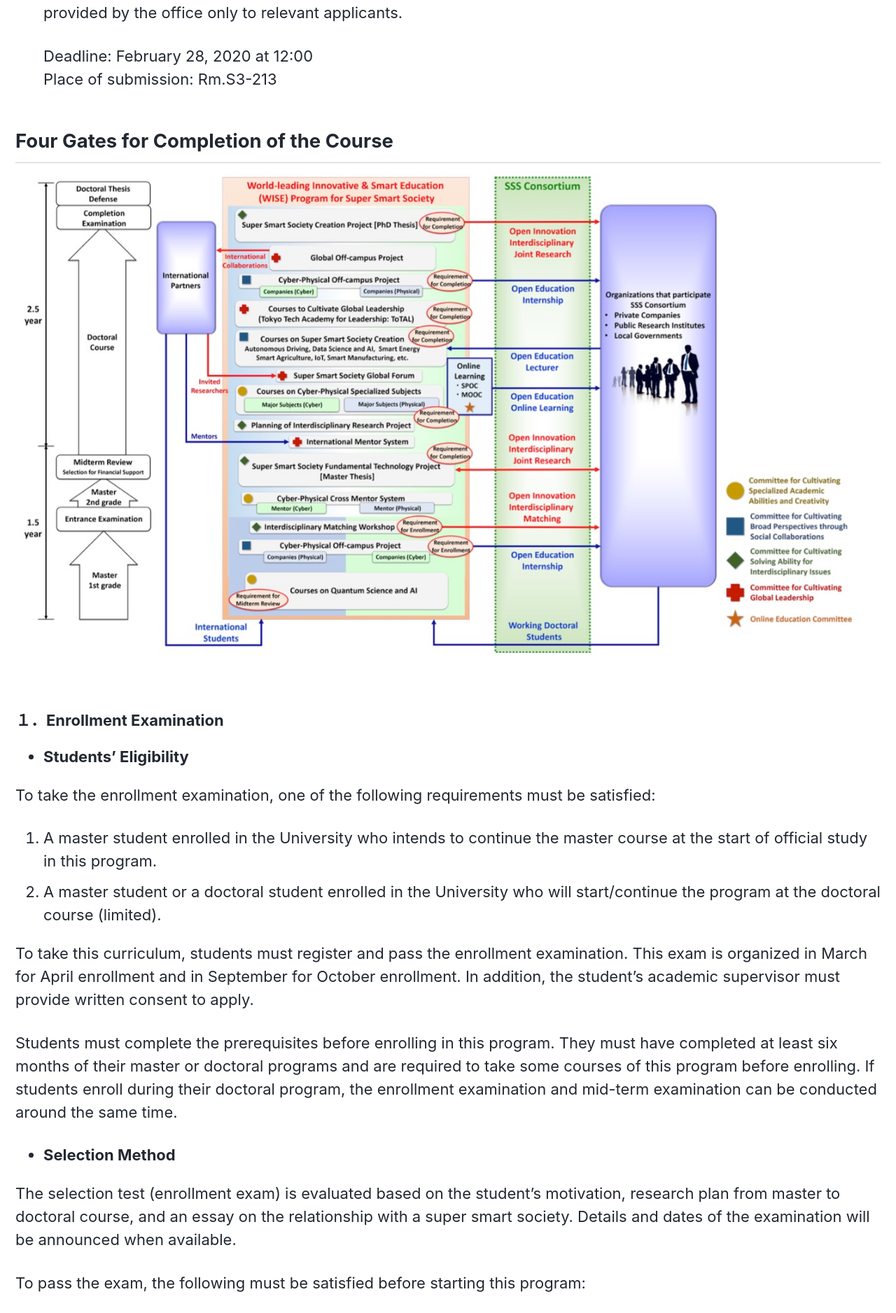
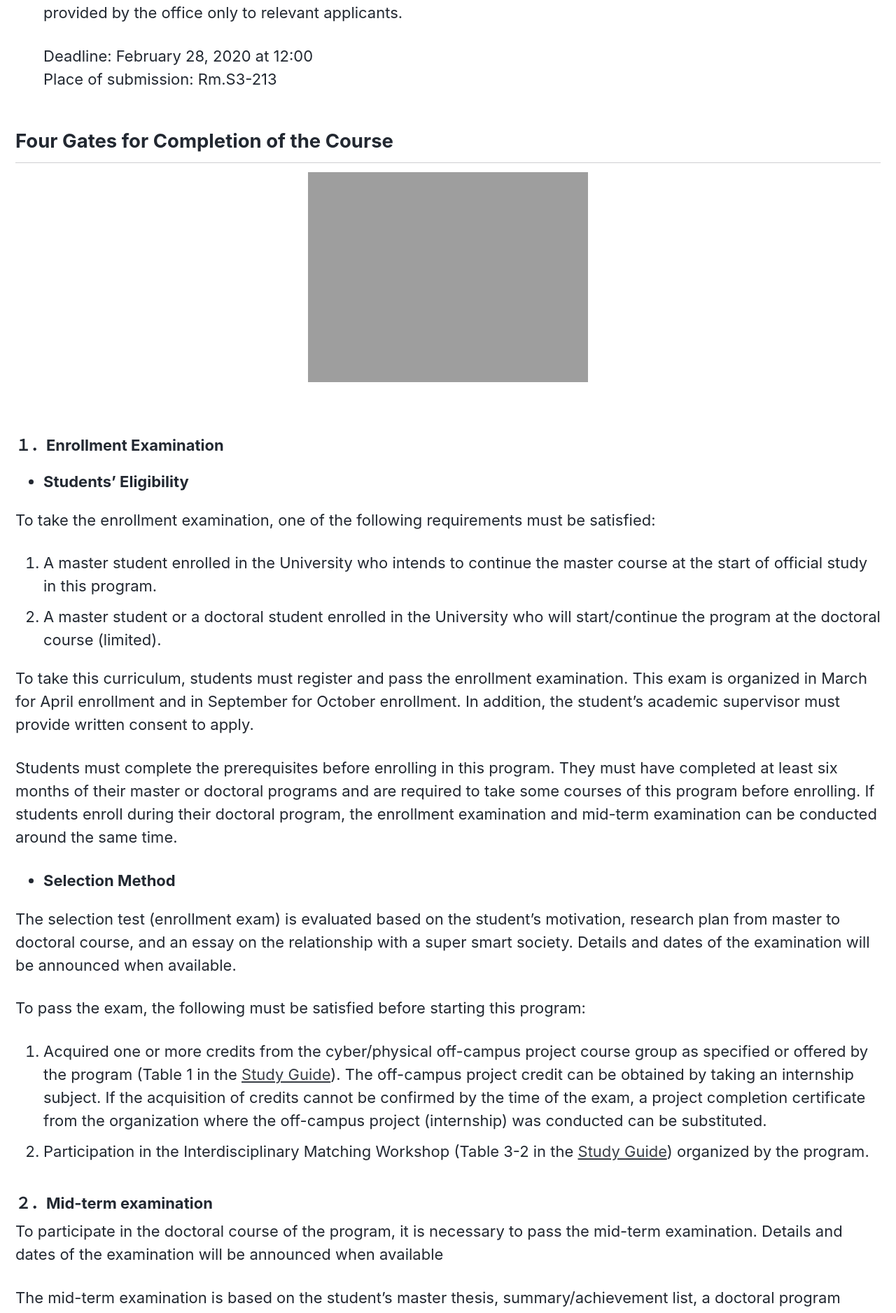
Before and after one commit to fl1d/w0ex.github.io, a Jekyll site: the page built from _pages/guide_en.md, in a window 1280 px wide. Shown: the part 2600-4476 px from the top of the page at 70% size. Built offline with Jekyll 4.4.1, drawn with Linux system fonts in a browser that asks for light colours; cached includes are drawn as plain includes; nearby versions of some CDN libraries.

Commit message:
Update guide_en.md

```diff
--- a/_pages/guide_en.md
+++ b/_pages/guide_en.md
@@ -86,7 +86,7 @@
 
 ## Four Gates for Completion of the Course
 
-<div style="text-align:center"><img src="/assets/images/curr-en.jpg" /></div><br>
+<div style="text-align:center"><img src="/assets/images/curriculum (002).jpg" /></div><br>
 
 ### １．Enrollment Examination
 
```
